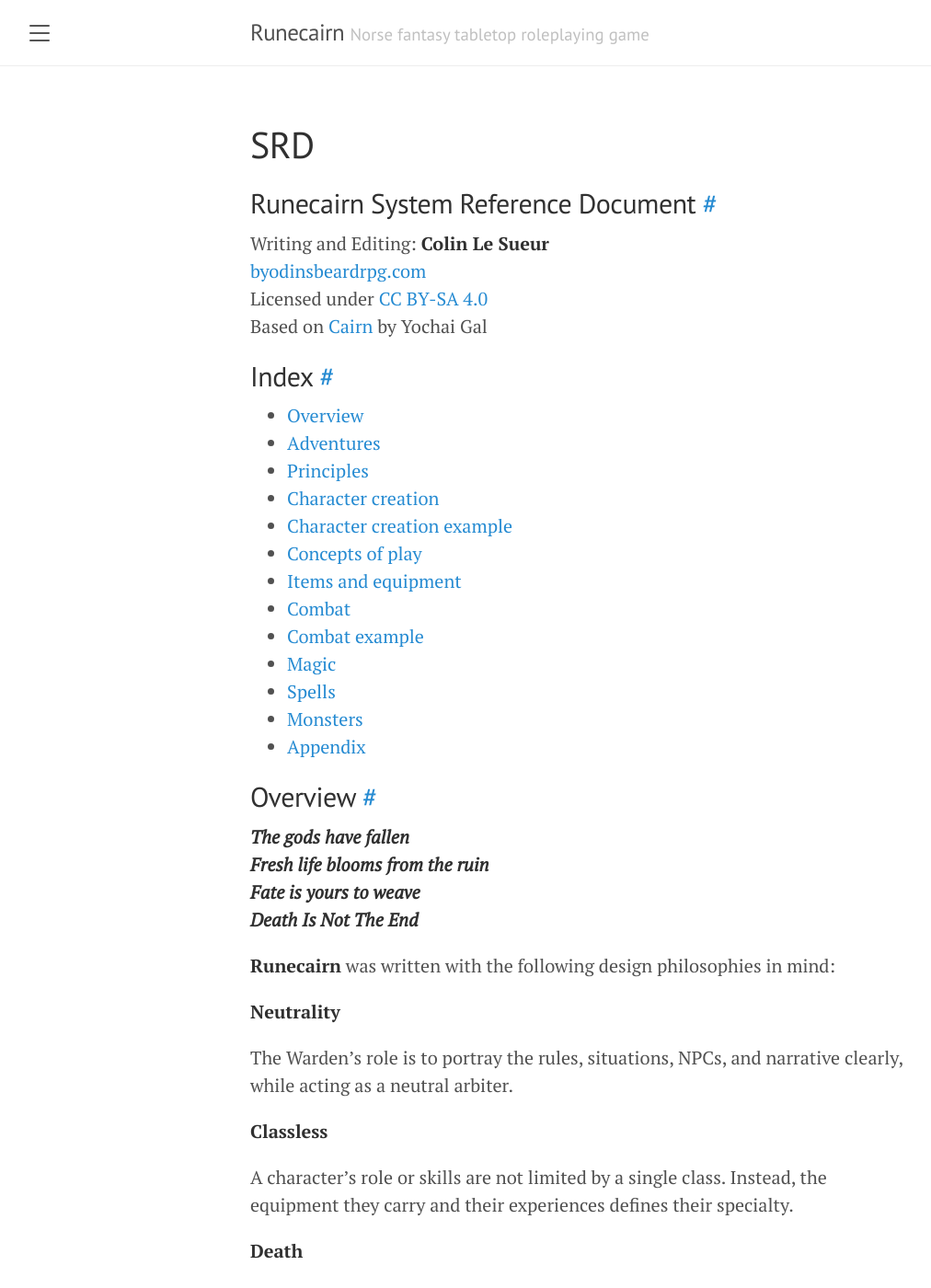
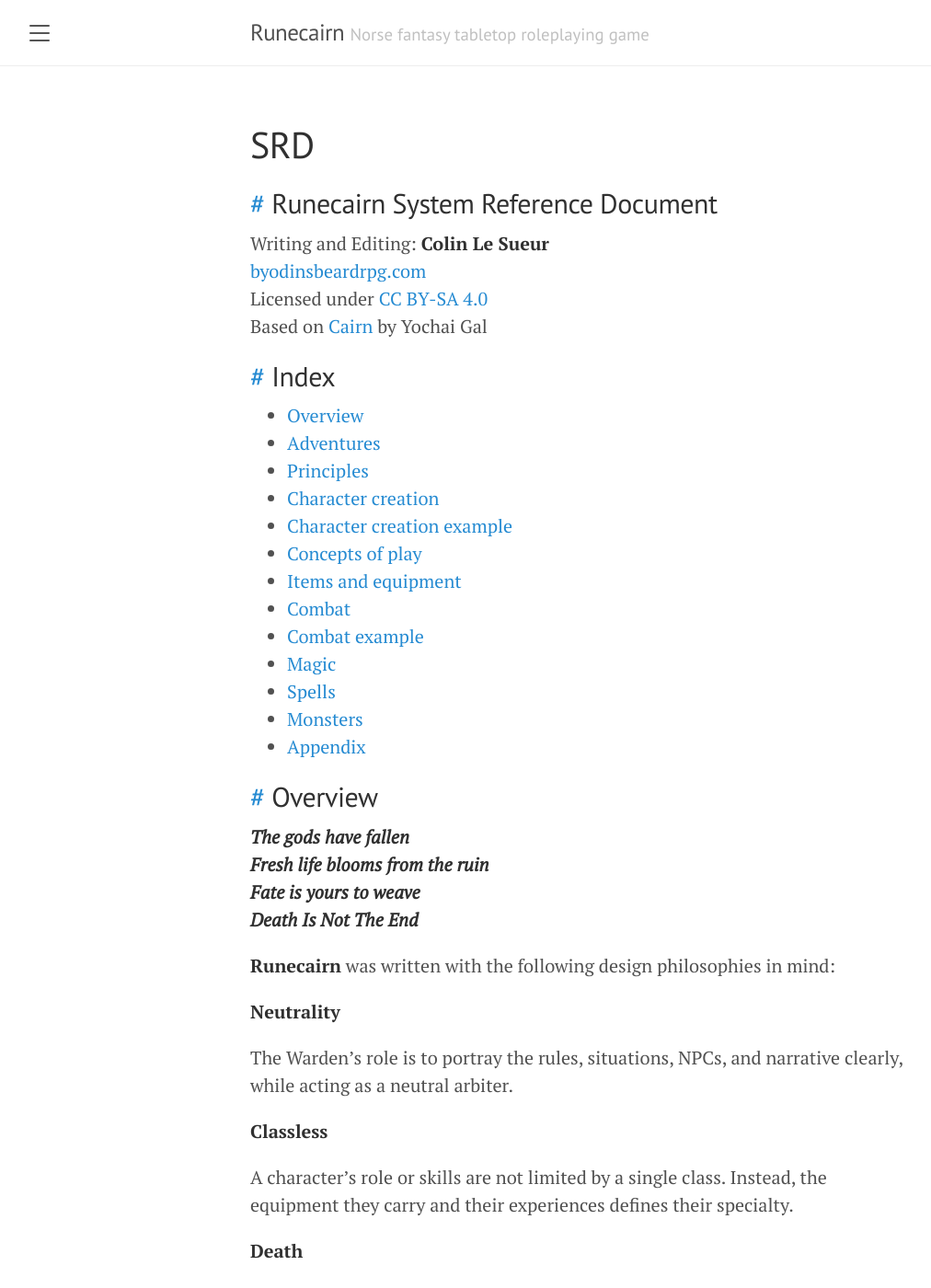
Before and after one commit to byodinsbeardrpg/byodinsbeardrpg.github.io, a Jekyll site: the page built from srd.md, in a window 1280 px wide and 1400 px high. Shown: the whole window at 92% size, without its empty margins (8-1020 px from the left). Built offline with Jekyll 4.4.1, drawn with Linux system fonts in a browser that asks for light colours; some of the changed text lies outside the part shown.

Commit message:
Update page.html

```diff
--- a/_layouts/page.html
+++ b/_layouts/page.html
@@ -4,5 +4,5 @@
 
 <div class="page">
   <h1 class="page-title">{{ page.title }}</h1>
-{% include anchor_headings.html html=content anchorBody="#" %}
+{% include anchor_headings.html html=content beforeHeading=true h_min=2 h_max=4 anchorBody="#" %}
 </div>
```
